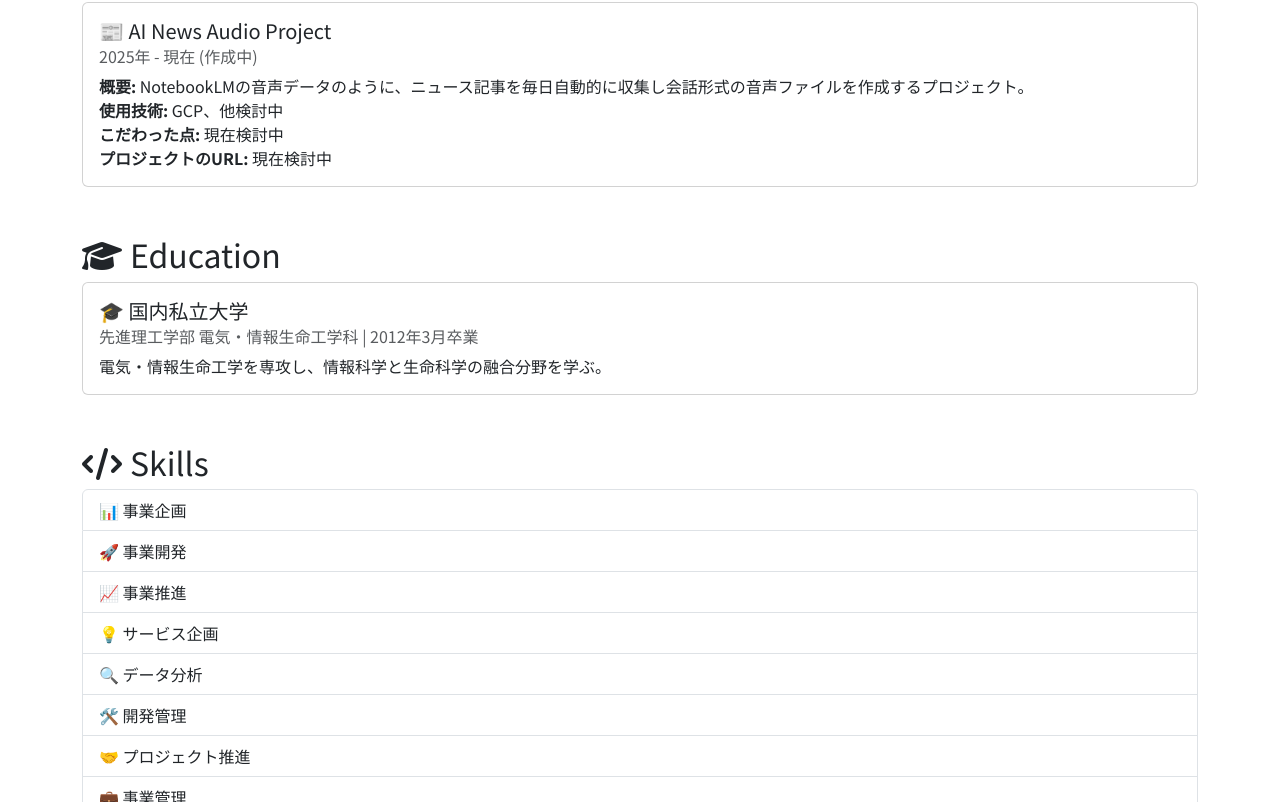
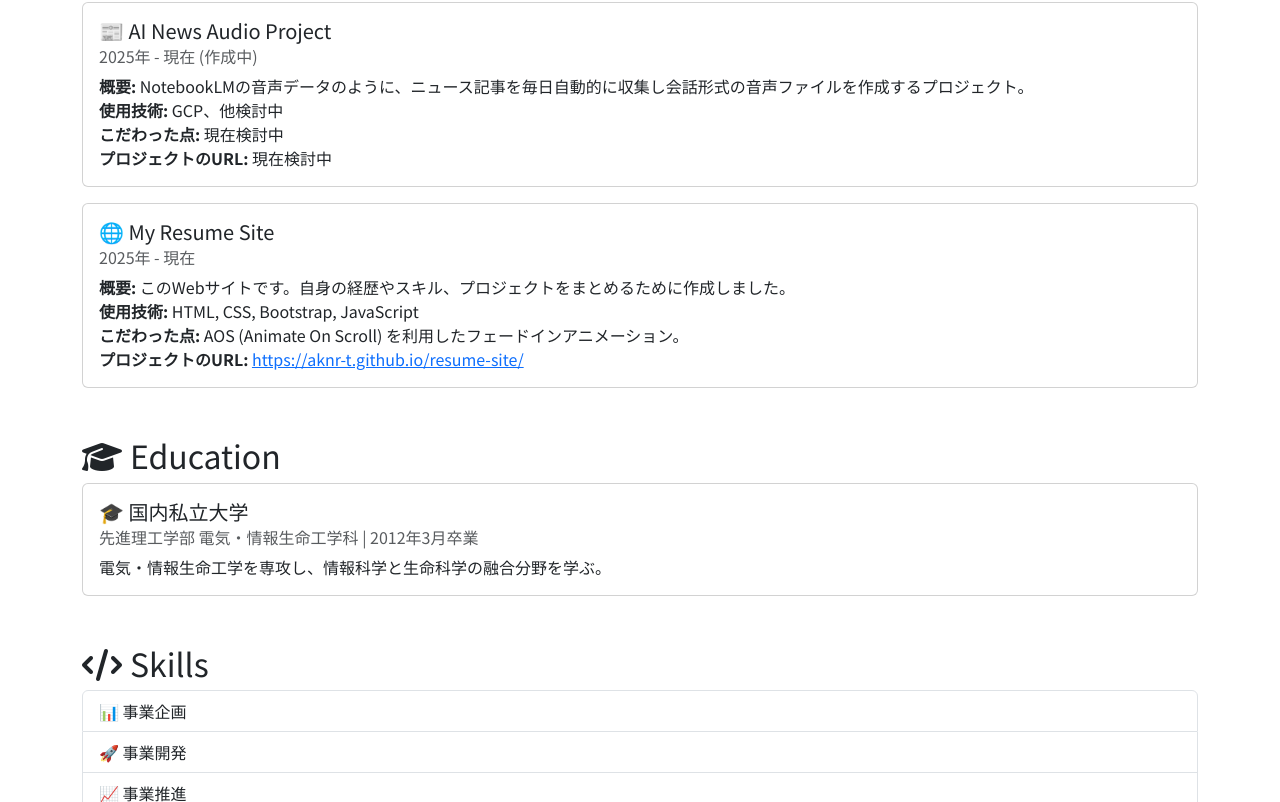
Before and after one commit to aknr-t/resume-site, a plain HTML site: page index.html in a window 1280 px wide. Shown: the part 1054-1856 px from the top of the page. Drawn offline with nearby package versions, Linux system fonts and the light colour scheme.

Commit message:
Add resume-site to Projects

```diff
--- a/index.html
+++ b/index.html
@@ -109,7 +109,7 @@
 
             <section id="projects" class="mb-5" data-aos="fade-up">
                 <h2><i class="fas fa-project-diagram me-2"></i>Projects</h2>
-                <div class="card">
+                <div class="card mb-3">
                     <div class="card-body">
                         <h5 class="card-title">📰 AI News Audio Project</h5>
                         <h6 class="card-subtitle mb-2 text-muted">2025年 - 現在 (作成中)</h6>
@@ -118,6 +118,18 @@
                             <strong>使用技術:</strong> GCP、他検討中<br>
                             <strong>こだわった点:</strong> 現在検討中<br>
                             <strong>プロジェクトのURL:</strong> 現在検討中
+                        </p>
+                    </div>
+                </div>
+                <div class="card">
+                    <div class="card-body">
+                        <h5 class="card-title">🌐 My Resume Site</h5>
+                        <h6 class="card-subtitle mb-2 text-muted">2025年 - 現在</h6>
+                        <p class="card-text">
+                            <strong>概要:</strong> このWebサイトです。自身の経歴やスキル、プロジェクトをまとめるために作成しました。<br>
+                            <strong>使用技術:</strong> HTML, CSS, Bootstrap, JavaScript<br>
+                            <strong>こだわった点:</strong> AOS (Animate On Scroll) を利用したフェードインアニメーション。<br>
+                            <strong>プロジェクトのURL:</strong> <a href="https://aknr-t.github.io/resume-site/" target="_blank">https://aknr-t.github.io/resume-site/</a>
                         </p>
                     </div>
                 </div>
```
